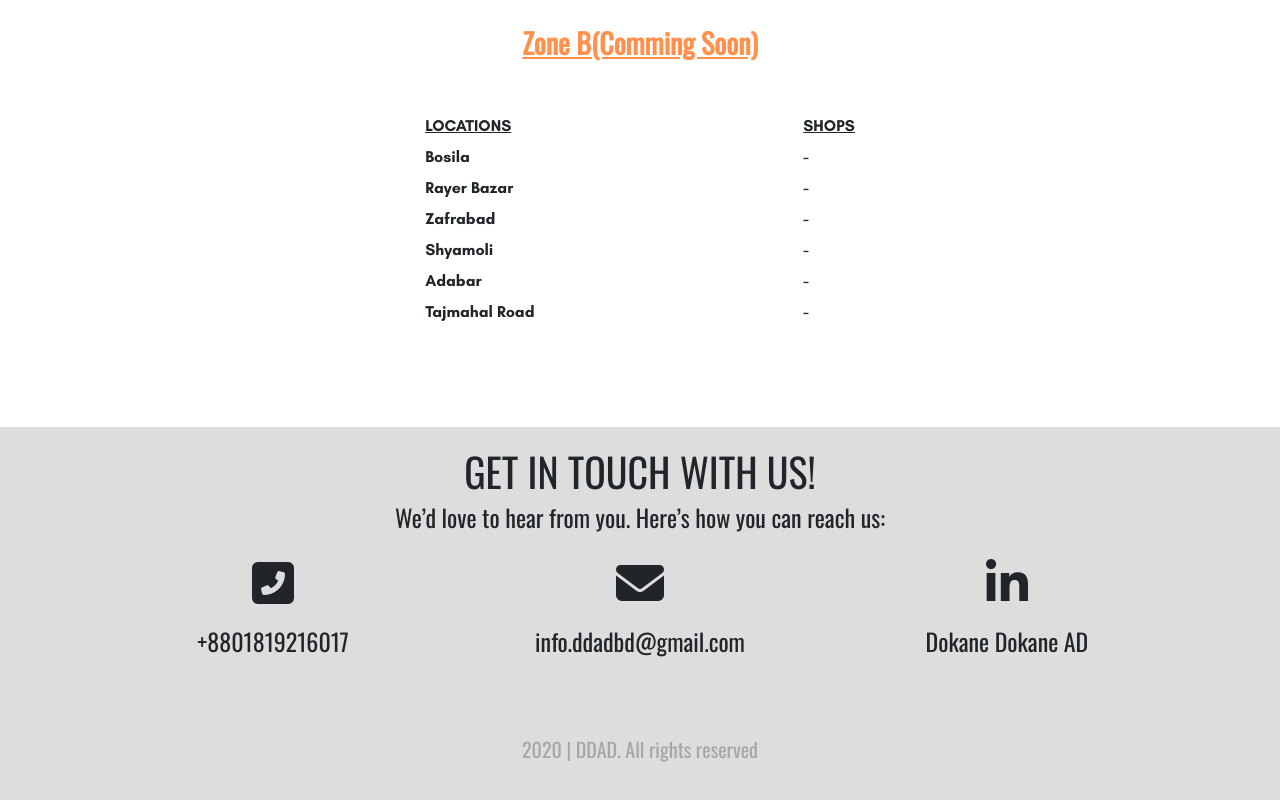
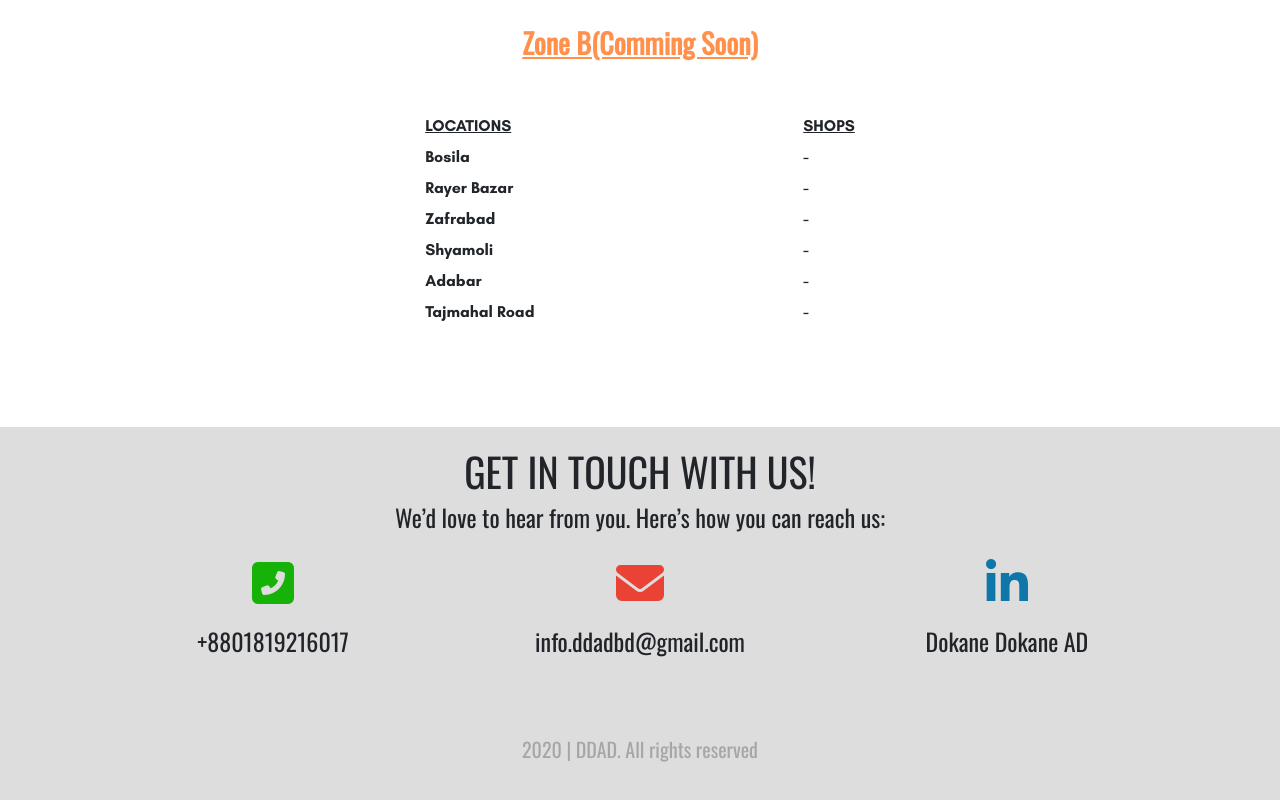
Before and after one commit to asifhaider995/ddad-bd, a plain HTML site: page public/location.html in a window 1280 px wide. Shown: the part 1634-2434 px from the top of the page. Drawn offline with nearby package versions, Linux system fonts and the light colour scheme; a script that the page names is missing.

Commit message:
Contact section

```diff
--- a/public/location.html
+++ b/public/location.html
@@ -222,7 +222,7 @@
 
                     <div class="box-part text-center">
 
-						<i class="fas fa-phone-square-alt fa-3x" aria-hidden="true"></i>
+                        <i class="fas fa-phone-square-alt fa-3x" style="color: #16B207;" aria-hidden="true"></i>
 
                         <div class="title">
                             <h4>+8801819216017</h4>
@@ -234,7 +234,7 @@
 
                     <div class="box-part text-center">
 
-						<i class="fas fa-envelope fa-3x" aria-hidden="true"></i>
+                        <i class="fas fa-envelope fa-3x" style="color: #EA4335" aria-hidden="true"></i>
 
                         <div class="title">
                             <h4>info.ddadbd@gmail.com</h4>
@@ -245,9 +245,9 @@
                 <div class="col-lg-4 col-md-4 col-sm-4 col-xs-12">
 
                     <div class="box-part text-center">
-
+                        <a href="https://www.linkedin.com/company/dd-ad/" style="text-decoration: none; color: #0e76a8;">
                             <i class="fab fa-linkedin fa-3x" aria-hidden="true"></i>
-
+						</a>
                             <div class="title">
                                 <h4>Dokane Dokane AD</h4>
                             </div>
```
Lines whose indentation alone changed are shown as unchanged.
